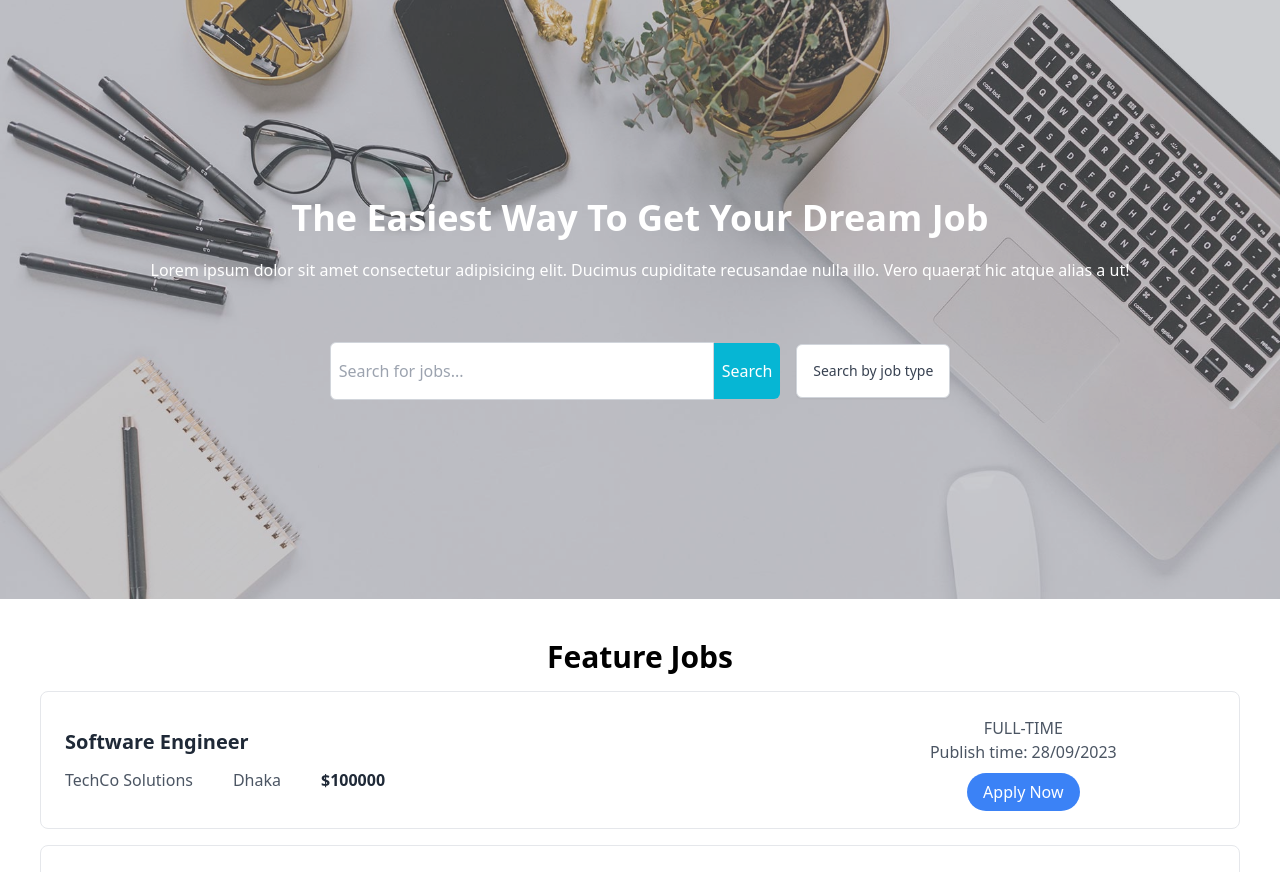
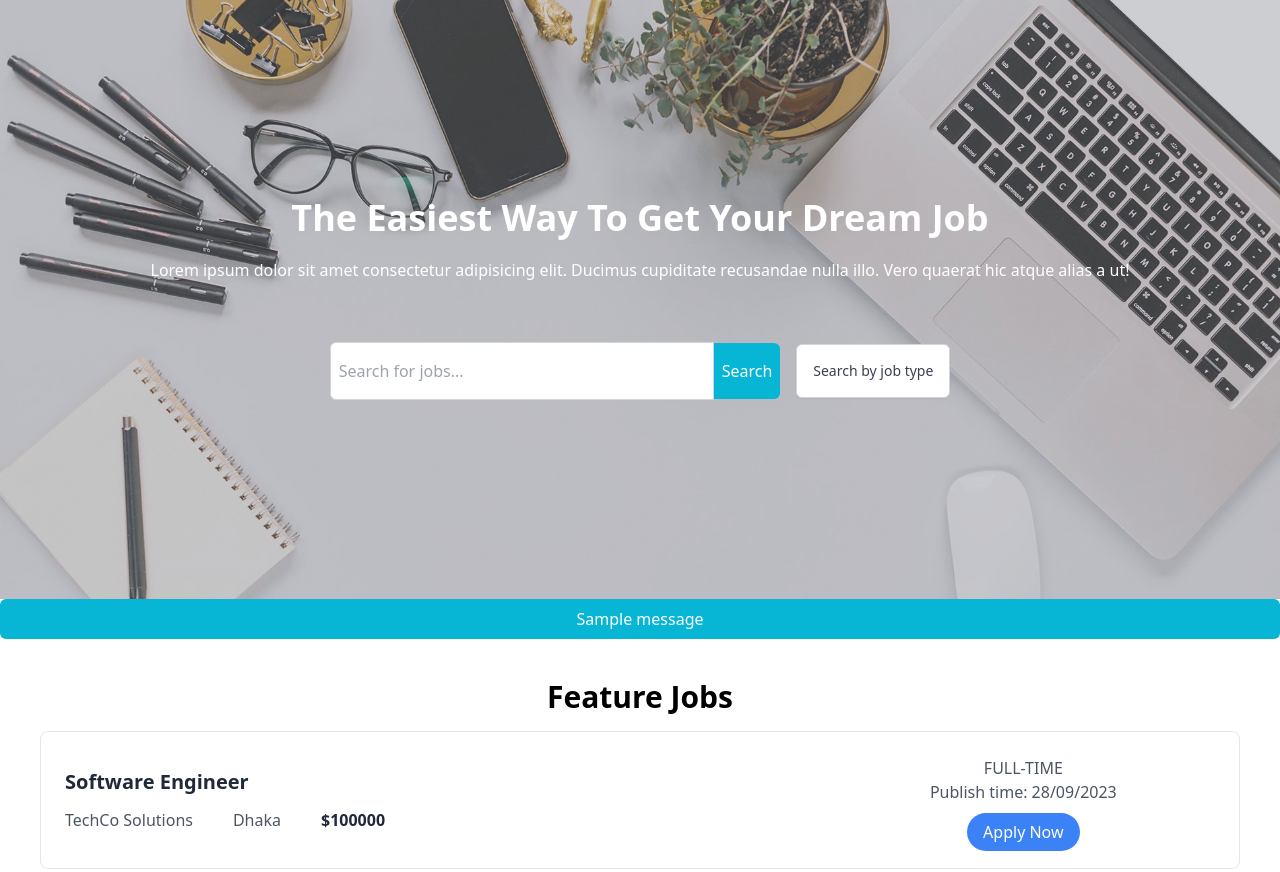
Before and after one commit to umarfaruk2/django-job-portal-web-app, a Django app: page / in a window 1280 px wide. Shown: the part 61-933 px from the top of the page. Run offline with Django 4.2, Linux system fonts and the light colour scheme; data comes from the database, SQL or seed files in the repository; both versions use the stored data as it was after the commit; tables that the repository leaves empty hold one stand-in row (values such as "Sample post"); one stand-in notice (Sample message) is shown; some libraries are stand-ins or nearby versions.

Commit message:
update messages

```diff
--- a/core/templates/home.html
+++ b/core/templates/home.html
@@ -75,6 +75,10 @@
   </div>
 </div>
 <!-- </div> -->
+
+{% for message in messages %}
+    <p class="text-center text-white bg-cyan-500 p-2 rounded-md">{{message}}</p>
+{% endfor %}
 
 <!-- job list -->
 <h3 class="mt-10 text-3xl font-bold text-center">Feature Jobs</h3>
```
Also changed, not shown: db.sqlite3.
